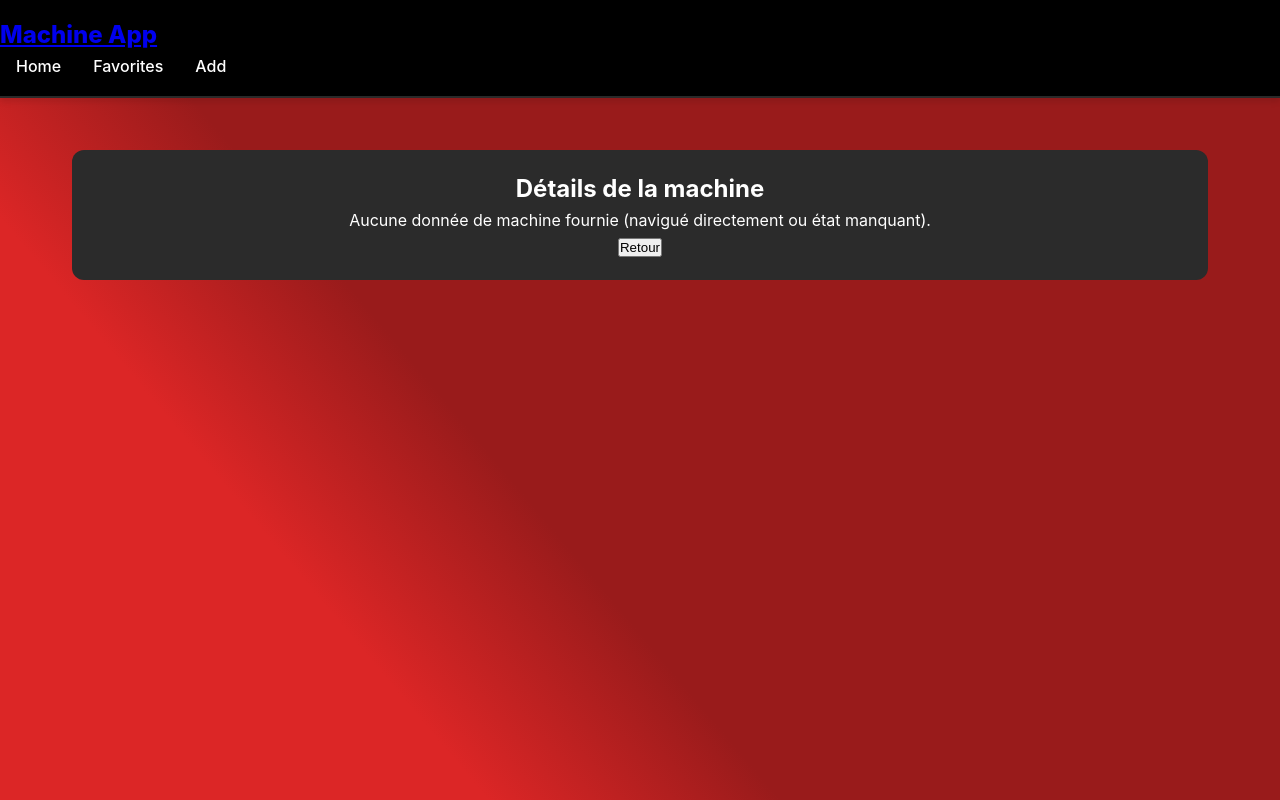
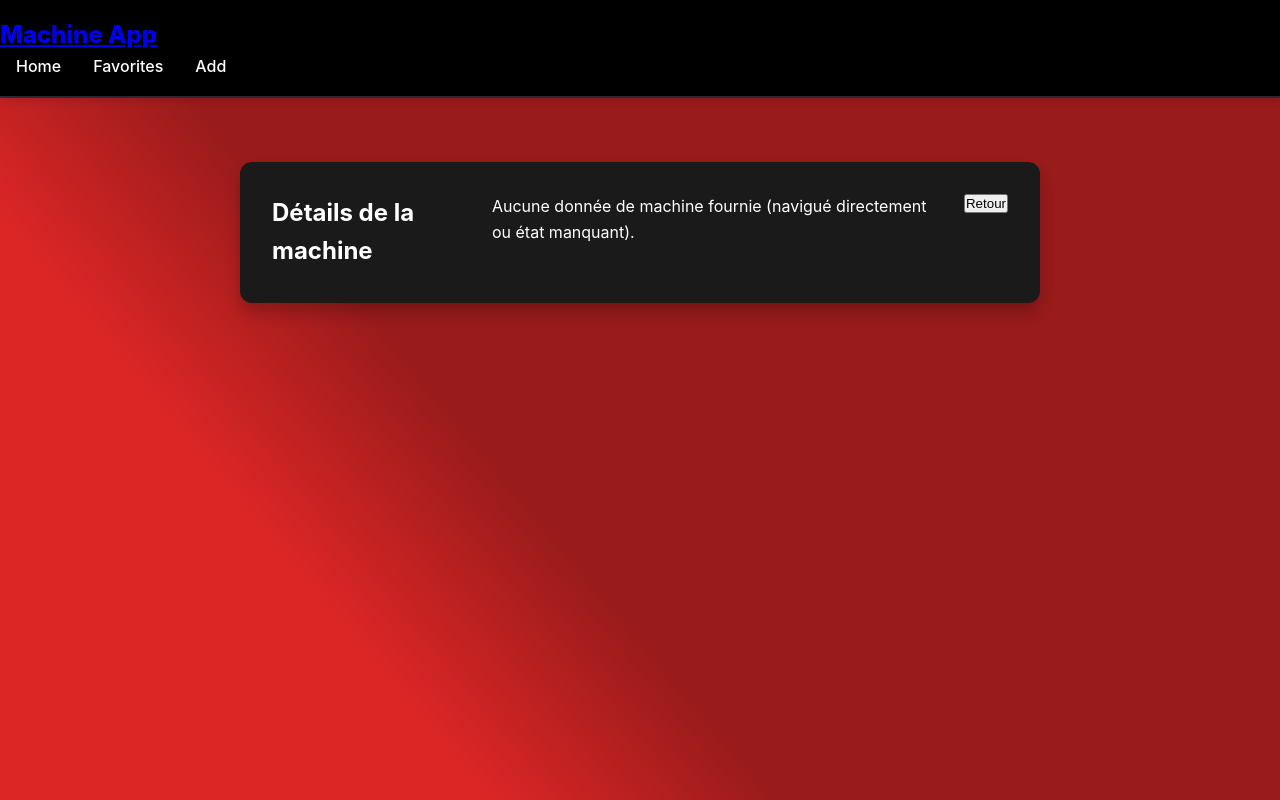
Before and after one commit to Saphire63/muscuApplicationReact, a React (Vite) app in the folder web/: page /machine/1 in a window 1280 px wide. Built offline with nearby package versions, Linux system fonts and the light colour scheme.

Commit message:
ajout du css pour les vues

```diff
--- a/web/src/css/machineInfos.css
+++ b/web/src/css/machineInfos.css
@@ -1,14 +1,71 @@
 .machine-info {
-    background-color: #2b2b2b;
-    color: white;
-    padding: 20px;
-    border-radius: 12px;
-    margin-top: 20px;
-    text-align: center;
+    background-color: var(--dark-gray);
+    color: var(--white);
+    padding: var(--spacing-lg);
+    border-radius: var(--radius-lg);
+    margin: var(--spacing-lg) auto;
+    box-shadow: var(--shadow-lg);
+    max-width: 800px;
+    display: flex;
+    gap: var(--spacing-lg);
+    align-items: flex-start;
+    transition: transform 0.3s ease, box-shadow 0.3s ease;
+}
+
+.machine-info:hover {
+    transform: translateY(-5px);
+    box-shadow: var(--shadow-hover);
 }
 
 .machine-info-img {
-    width: 500px;
-    border-radius: 8px;
-    margin-bottom: 10px;
+    width: 50%;
+    max-width: 400px;
+    border-radius: var(--radius);
+    object-fit: cover;
 }
+
+.machine-info-details {
+    flex: 1;
+    display: flex;
+    flex-direction: column;
+    gap: var(--spacing-sm);
+}
+
+.machine-info-details h2 {
+    font-size: var(--font-2xl);
+    margin-bottom: var(--spacing-sm);
+}
+
+.machine-info-details p {
+    font-size: var(--font-base);
+}
+
+.machine-info-details button {
+    margin-top: var(--spacing-md);
+    padding: 0.5rem 1rem;
+    border: none;
+    border-radius: var(--radius);
+    background-color: var(--primary-red);
+    color: var(--white);
+    cursor: pointer;
+    font-weight: 600;
+    transition: var(--transition);
+}
+
+.machine-info-details button:hover {
+    background-color: var(--dark-red);
+    transform: translateY(-2px);
+    box-shadow: var(--shadow-hover);
+}
+
+/* Responsive : image et détails en colonne sur petit écran */
+@media (max-width: 768px) {
+    .machine-info {
+        flex-direction: column;
+        align-items: center;
+    }
+    .machine-info-img {
+        width: 100%;
+        max-width: 500px;
+    }
+}
--- a/web/src/pages/MachineInfos.jsx
+++ b/web/src/pages/MachineInfos.jsx
@@ -1,7 +1,7 @@
 import { useLocation, useParams, useNavigate } from "react-router-dom"
 import "../css/global.css"
 import "../css/machineInfos.css"
-function MachineInfos(){
+function MachineInfos() {
     const { title } = useParams()
     const location = useLocation()
     const machine = location.state?.machine
@@ -19,11 +19,13 @@ function MachineInfos(){
 
     return (
         <div className="machine-info">
-            <button onClick={() => navigate(-1)}>⬅️ Retour</button>
-            <h2>{machine.title}</h2>
             <img src={machine.image} alt={machine.title} className="machine-info-img" />
-            <p>Poids max : {machine.poidsMax}</p>
-            <p>Poids Actuel : {machine.poidsActuel}</p>
+            <div className="machine-info-details">
+                <button onClick={() => navigate(-1)}>⬅️ Retour</button>
+                <h2>{machine.title}</h2>
+                <p>Poids max : {machine.poidsMax}</p>
+                <p>Poids actuel : {machine.poidsActuel}</p>
+            </div>
         </div>
     )
 }
```
